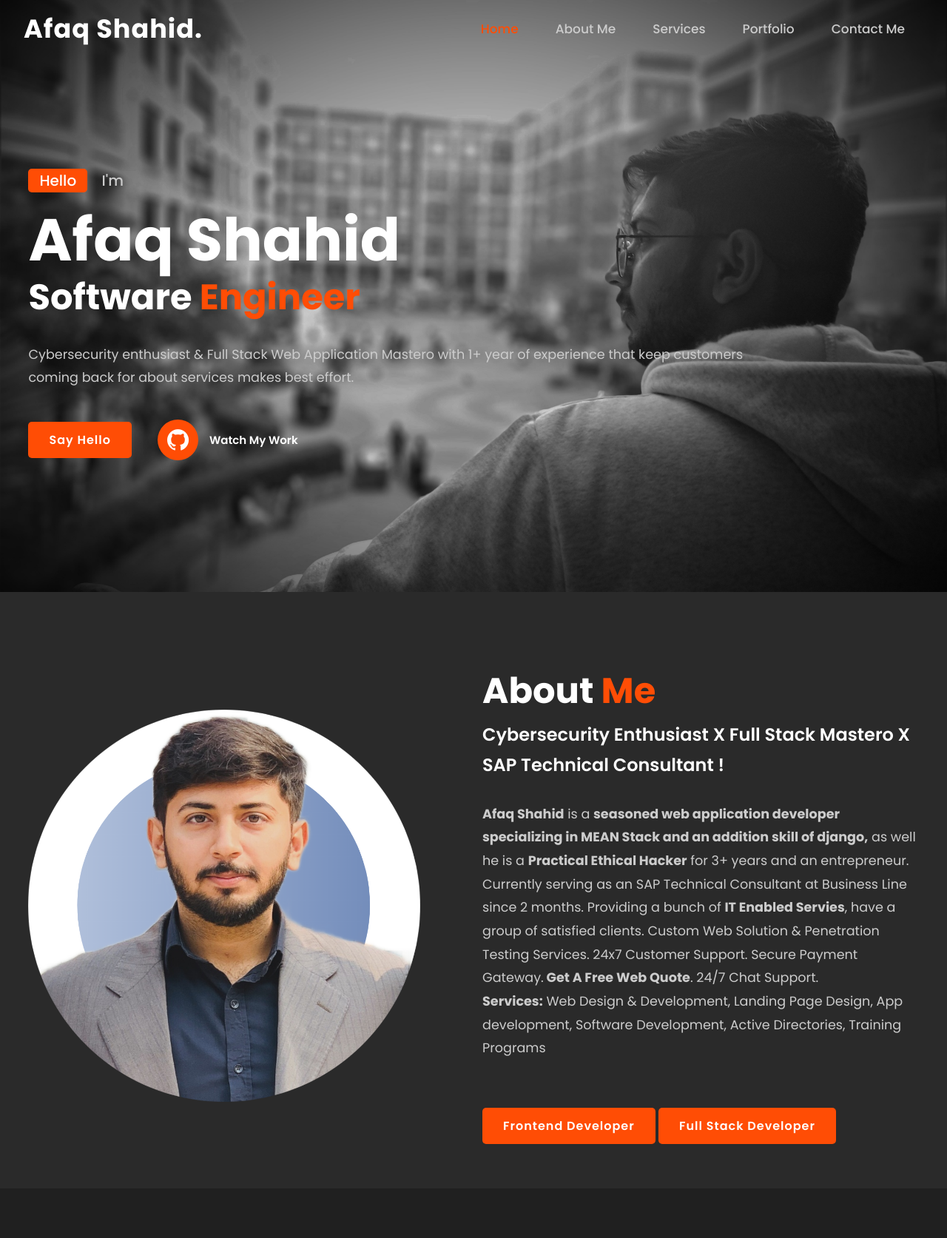
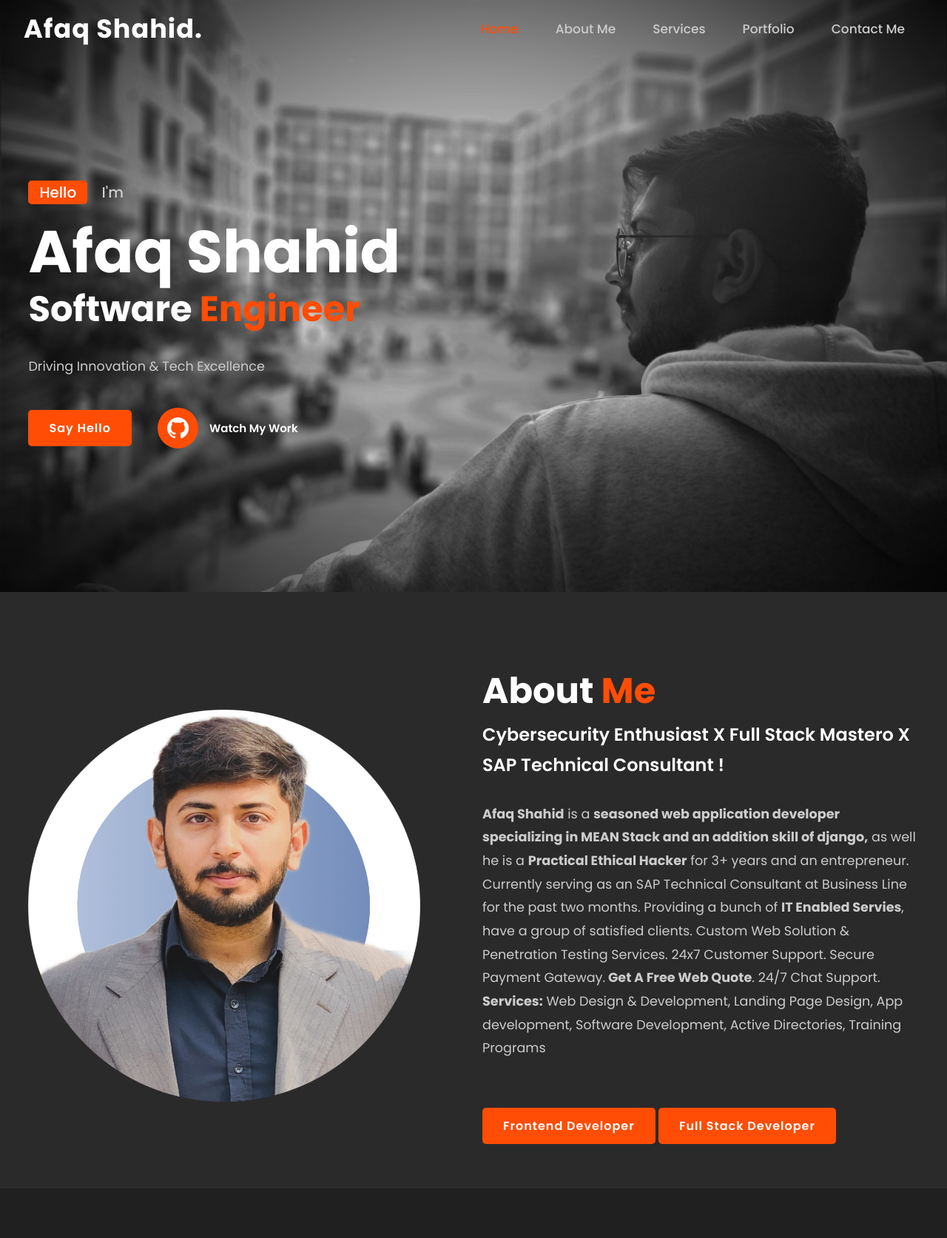
Before and after one commit to CodeAfaq/afaq-portfolio, a Django app: page / in a window 1280 px wide. Shown: the top 1673 px of the page at 74% size. Run offline with Django 4.2, Linux system fonts and the light colour scheme; data comes from the database, SQL or seed files in the repository.

Commit message:
Bio Updated

```diff
--- a/main/templates/index.html
+++ b/main/templates/index.html
@@ -11,7 +11,7 @@
 			</div>
 			<h1>Afaq Shahid</h1>
 			<h3>Software <span> Engineer</span></h3>
-			<p>Cybersecurity enthusiast & Full Stack Web Application Mastero with 1+ year of experience that keep customers <br> coming back for about services makes best effort.</p>
+			<p>Driving Innovation & Tech Excellence</p>
 			<div class="button">
 				<a href="#contact" class="btn">Say Hello</a>
 				<a href="https://github.com/CodeAfaq" target="blank" class="btn2"><span><i class='bx bxl-github'></i></span>Watch My Work</a>
@@ -28,7 +28,7 @@
 		<div class="about-text">
 			<h2>About <span>Me</span></h2>
 			<h4>Cybersecurity Enthusiast X Full Stack Mastero X SAP Technical Consultant !</h4>
-			<p><b>Afaq Shahid</b> is a <b>seasoned web application developer specializing in MEAN Stack and an addition skill of django,</b> as well he is a <b>Practical Ethical Hacker</b> for 3+ years and an entrepreneur. Currently serving as an SAP Technical Consultant at Business Line since 2 months. Providing a bunch of <b>IT Enabled Servies</b>, have  a group of satisfied clients. Custom Web Solution & Penetration Testing Services. 24x7 Customer Support. Secure Payment Gateway.<b> Get A Free Web Quote</b>. 24/7 Chat Support.<br> <b>Services:</b> Web Design & Development, Landing Page Design, App development, Software Development, Active Directories, Training Programs</p>
+			<p><b>Afaq Shahid</b> is a <b>seasoned web application developer specializing in MEAN Stack and an addition skill of django,</b> as well he is a <b>Practical Ethical Hacker</b> for 3+ years and an entrepreneur. Currently serving as an SAP Technical Consultant at Business Line for the past two months. Providing a bunch of <b>IT Enabled Servies</b>, have  a group of satisfied clients. Custom Web Solution & Penetration Testing Services. 24x7 Customer Support. Secure Payment Gateway.<b> Get A Free Web Quote</b>. 24/7 Chat Support.<br> <b>Services:</b> Web Design & Development, Landing Page Design, App development, Software Development, Active Directories, Training Programs</p>
 			<a href="{% static "img/cv/Afaq-Shahid-Frontend.pdf" %}" target="_blank" class="btn">Frontend Developer</a> <a href="{% static "img/cv/Afaq-Shahid-CV.pdf" %}" target="_blank" class="btn">Full Stack Developer</a>
 		</div>
 	</section>
```
